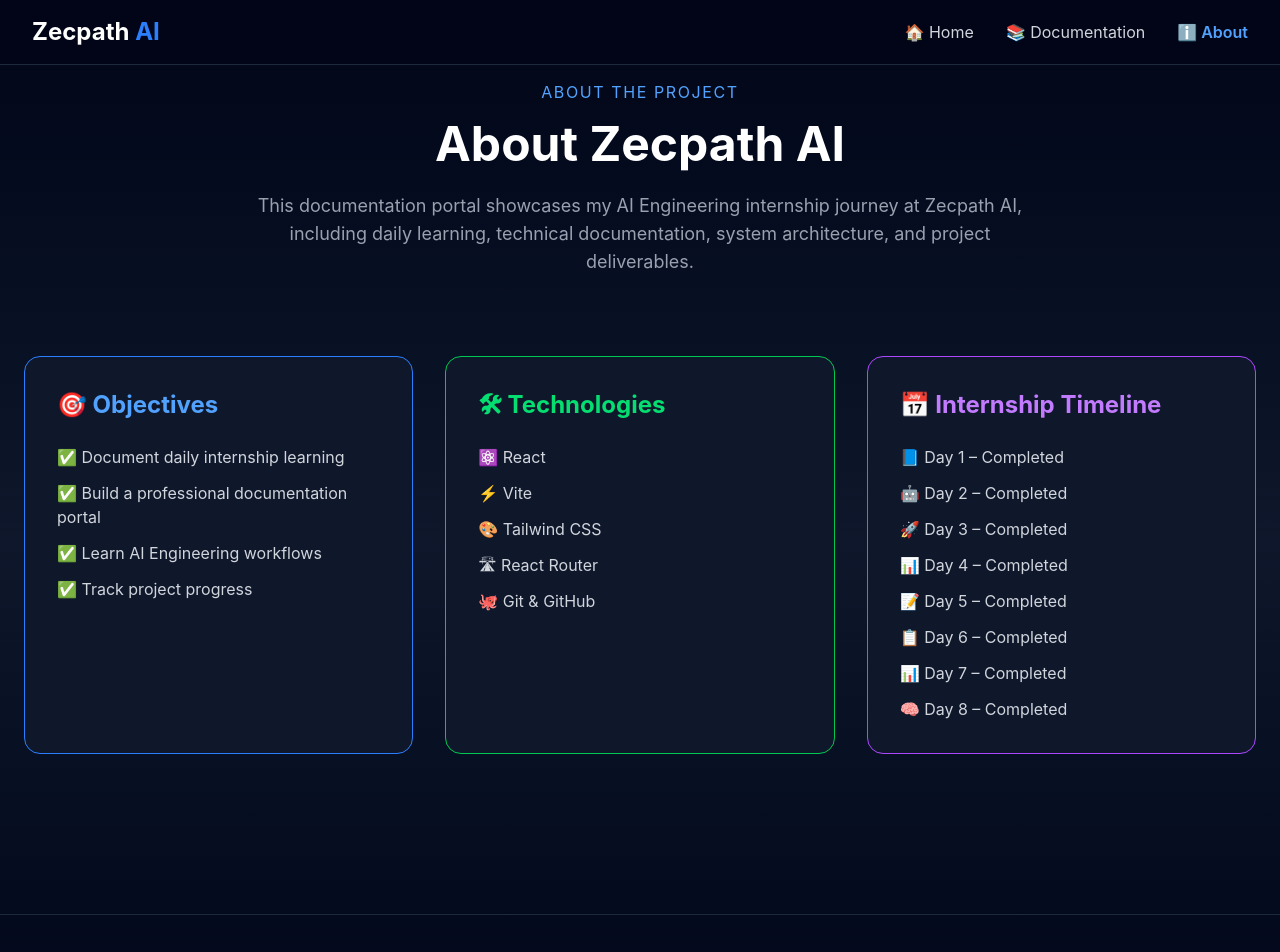
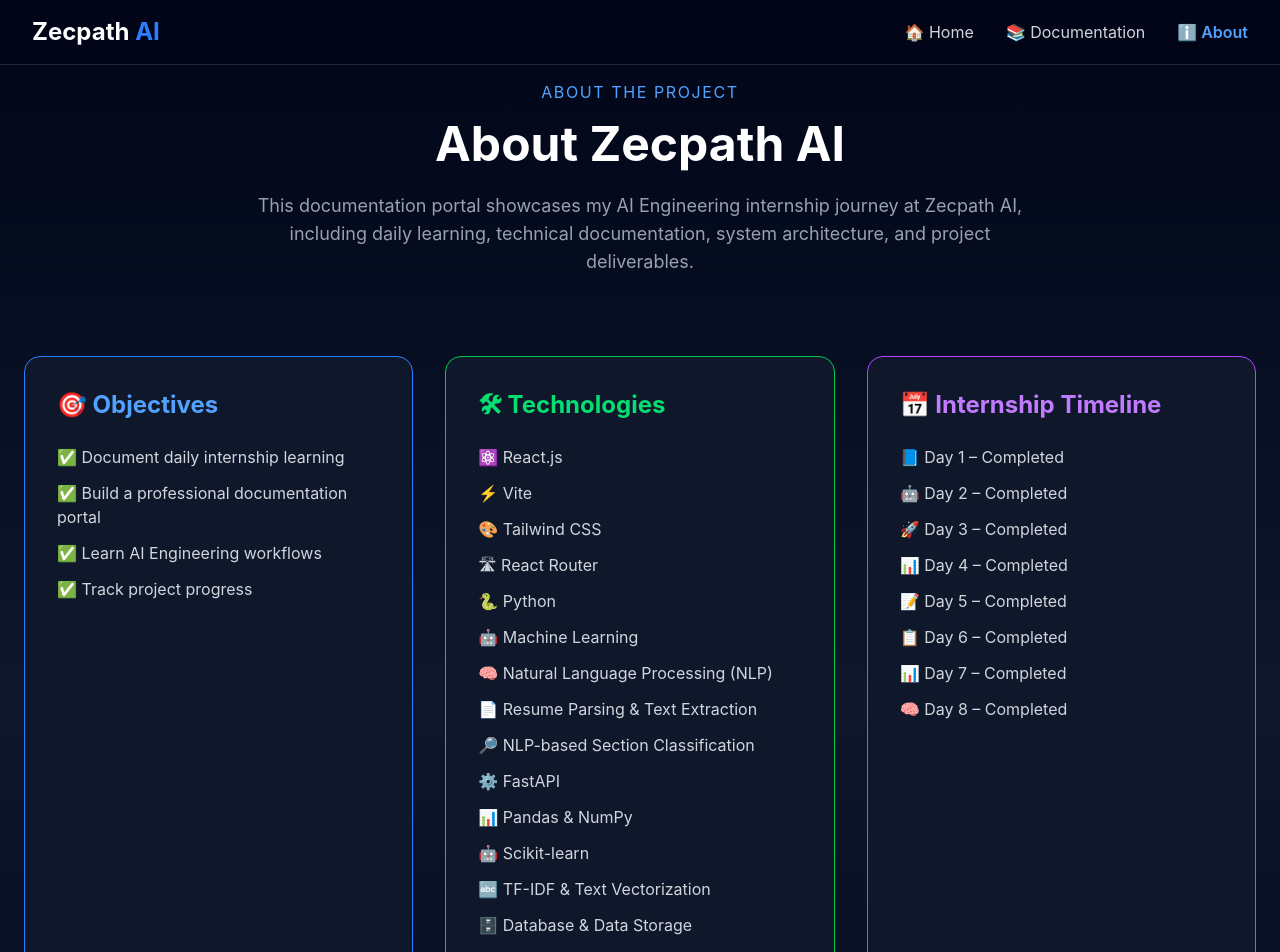
Before and after one commit to shinaspn198/zecpath-day1, a React (Vite) app: page /about in a window 1280 px wide. Shown: the top 952 px of the page. Built offline with nearby package versions, Linux system fonts and the light colour scheme.

Commit message:
update technology stack section

```diff
--- a/src/pages/About.jsx
+++ b/src/pages/About.jsx
@@ -53,14 +53,31 @@
       🛠 Technologies
     </h2>
 
-    <ul className="space-y-3 text-gray-300">
-      <li>⚛️ React</li>
-      <li>⚡ Vite</li>
-      <li>🎨 Tailwind CSS</li>
-      <li>🛣 React Router</li>
-      <li>🐙 Git & GitHub</li>
-    </ul>
+   <ul className="space-y-3 text-gray-300">
 
+  <li>⚛️ React.js</li>
+  <li>⚡ Vite</li>
+  <li>🎨 Tailwind CSS</li>
+  <li>🛣 React Router</li>
+
+  <li>🐍 Python</li>
+  <li>🤖 Machine Learning</li>
+  <li>🧠 Natural Language Processing (NLP)</li>
+  <li>📄 Resume Parsing & Text Extraction</li>
+  <li>🔎 NLP-based Section Classification</li>
+
+  <li>⚙️ FastAPI</li>
+  <li>📊 Pandas & NumPy</li>
+  <li>🤖 Scikit-learn</li>
+  <li>🔤 TF-IDF & Text Vectorization</li>
+
+  <li>🗄️ Database & Data Storage</li>
+  <li>🔗 REST API Development</li>
+
+  <li>🐙 Git & GitHub</li>
+  <li>🚀 Vercel Deployment</li>
+
+</ul>
   </div>
 
  {/* Timeline */}
```
